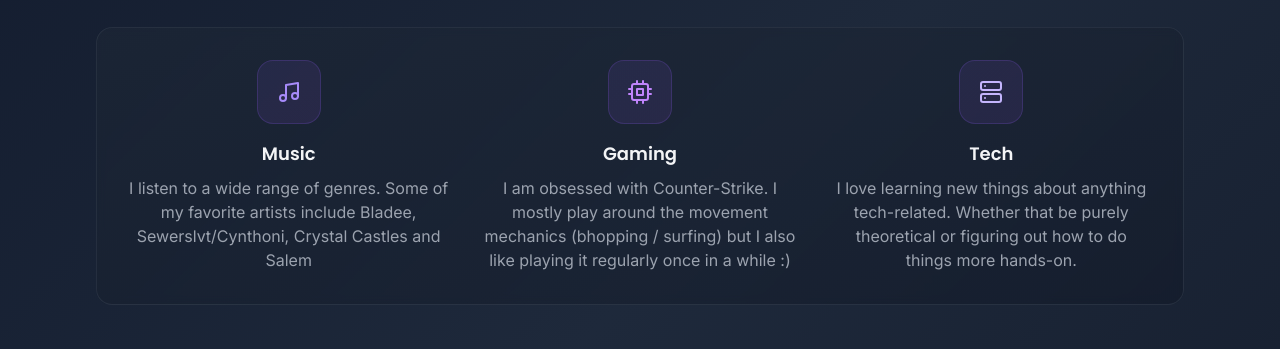
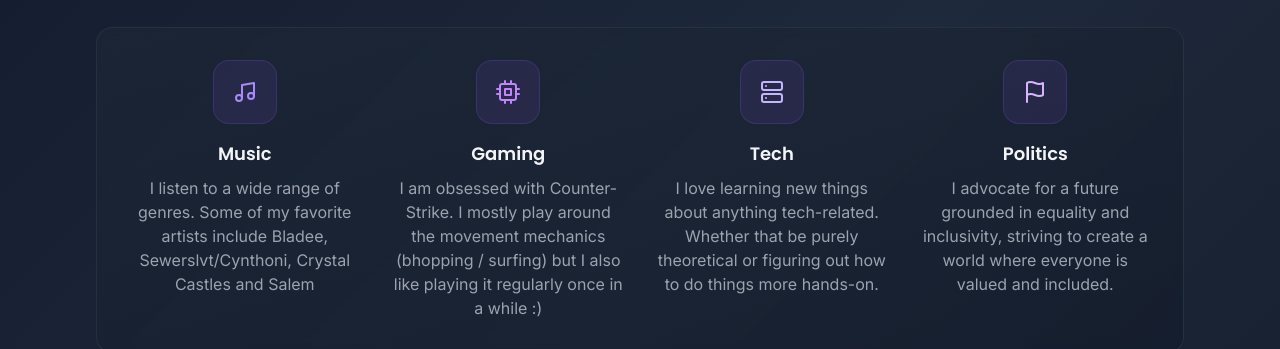
Before and after one commit to bl4ze1g/my-website, a plain HTML site: page index.html in a window 1280 px wide. Shown: the part 639-988 px from the top of the page. Drawn offline with nearby package versions, Linux system fonts and the light colour scheme.

Commit message:
new interest category added

```diff
--- a/index.html
+++ b/index.html
@@ -150,7 +150,7 @@
             </h2>
             <div
                 class="bg-gradient-to-br from-gray-800/50 to-gray-900/50 backdrop-blur-sm rounded-2xl border border-gray-700/50 p-8">
-                <div class="grid grid-cols-1 md:grid-cols-3 gap-8">
+                <div class="grid grid-cols-1 md:grid-cols-2 lg:grid-cols-4 gap-8">
                     <div class="text-center">
                         <div class="aesthetic-icon mx-auto mb-4">
                             <i data-feather="music" class="text-lavender-400"></i>
@@ -174,6 +174,14 @@
                         <h3 class="font-display font-semibold text-lg mb-2">Tech</h3>
                         <p class="text-gray-400">I love learning new things about anything tech-related. Whether that be
                             purely theoretical or figuring out how to do things more hands-on.</p>
+                    </div>
+                    <div class="text-center">
+                        <div class="aesthetic-icon mx-auto mb-4">
+                            <i data-feather="flag" class="text-pastel-purple-300"></i>
+                        </div>
+                        <h3 class="font-display font-semibold text-lg mb-2">Politics</h3>
+                        <p class="text-gray-400">I advocate for a future grounded in equality and inclusivity, striving
+                            to create a world where everyone is valued and included.</p>
                     </div>
                 </div>
             </div>
```
